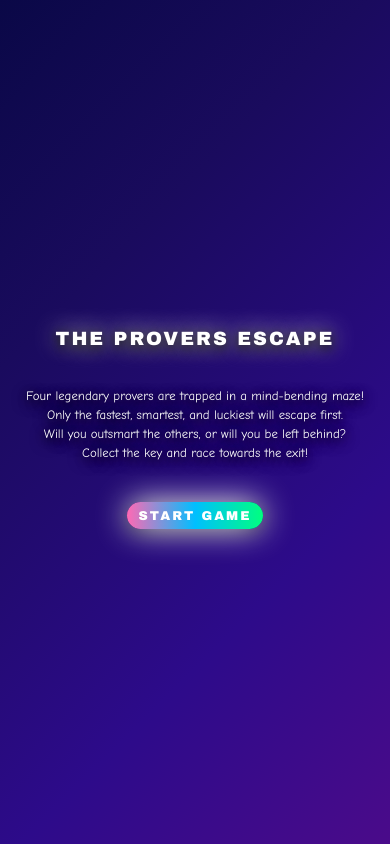
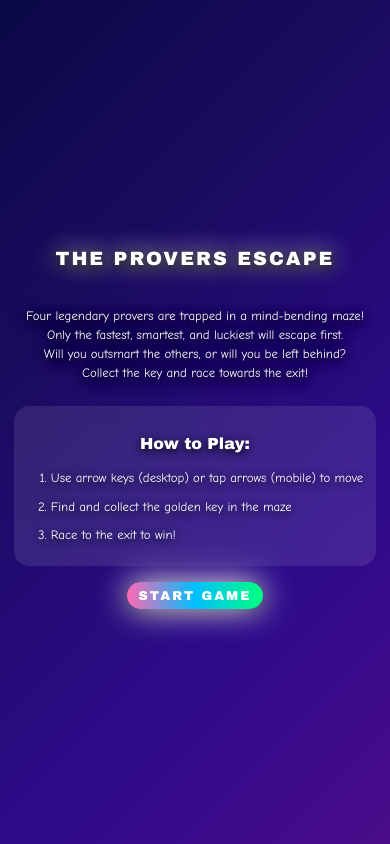
Before and after one commit to Godwin987/escape-the-maze, a plain HTML site: page index.html in a window 390 px wide. Drawn offline with Linux system fonts and the light colour scheme.

Commit message:
add 'how to play' guide

```diff
--- a/index.html
+++ b/index.html
@@ -13,6 +13,14 @@
     Only the fastest, smartest, and luckiest will escape first.<br>
     Will you outsmart the others, or will you be left behind?<br>
     Collect the key and race towards the exit!</p>
+    <div class="how-to-play">
+      <h3>How to Play:</h3>
+      <ol>
+        <li>Use arrow keys (desktop) or tap arrows (mobile) to move</li>
+        <li>Find and collect the golden key in the maze</li>
+        <li>Race to the exit to win!</li>
+      </ol>
+    </div>
     <button id="start-btn">START GAME</button>
   </div>
   <canvas id="gameCanvas" width="600" height="600" style="display:none;"></canvas>
--- a/style.css
+++ b/style.css
@@ -49,9 +49,42 @@ body {
     font-size: 1.5rem;
     color: #ffffff;
     font-family: 'Comic Sans MS', Comic Sans, cursive, sans-serif;
-    margin-bottom: 2.5rem;
+    margin-bottom: 1.5rem;
     text-shadow: 0 2px 8px #000, 0 4px 16px #000;
     line-height: 1.5;
+}
+
+#welcome-screen .how-to-play {
+    margin-bottom: 2rem;
+    text-align: left;
+    max-width: 500px;
+    background: rgba(255, 255, 255, 0.1);
+    padding: 1.5rem;
+    border-radius: 15px;
+    backdrop-filter: blur(10px);
+}
+
+#welcome-screen .how-to-play h3 {
+    color: #ffffff;
+    font-size: 1.3rem;
+    margin-bottom: 1rem;
+    text-align: center;
+    text-shadow: 0 2px 8px #000;
+    font-family: 'Arial Black', Arial, sans-serif;
+}
+
+#welcome-screen .how-to-play ol {
+    color: #ffffff;
+    font-size: 1.1rem;
+    line-height: 1.6;
+    text-shadow: 0 2px 8px #000;
+    font-family: 'Comic Sans MS', Comic Sans, cursive, sans-serif;
+    margin: 0;
+    padding-left: 1.5rem;
+}
+
+#welcome-screen .how-to-play li {
+    margin-bottom: 0.5rem;
 }
 
 #start-btn {
@@ -161,6 +194,17 @@ canvas {
     canvas {
         margin-bottom: 0.5rem;
     }
+    #welcome-screen .how-to-play {
+        max-width: 90vw;
+        padding: 1rem;
+        margin-bottom: 1.5rem;
+    }
+    #welcome-screen .how-to-play h3 {
+        font-size: 1.1rem;
+    }
+    #welcome-screen .how-to-play ol {
+        font-size: 0.9rem;
+    }
 }
 @media (max-width: 400px) {
     #welcome-screen h1 {
@@ -185,4 +229,14 @@ canvas {
         font-size: 1.5rem;
         border-radius: 10px;
     }
+    #welcome-screen .how-to-play {
+        padding: 0.8rem;
+        margin-bottom: 1rem;
+    }
+    #welcome-screen .how-to-play h3 {
+        font-size: 1rem;
+    }
+    #welcome-screen .how-to-play ol {
+        font-size: 0.8rem;
+    }
 }
```
